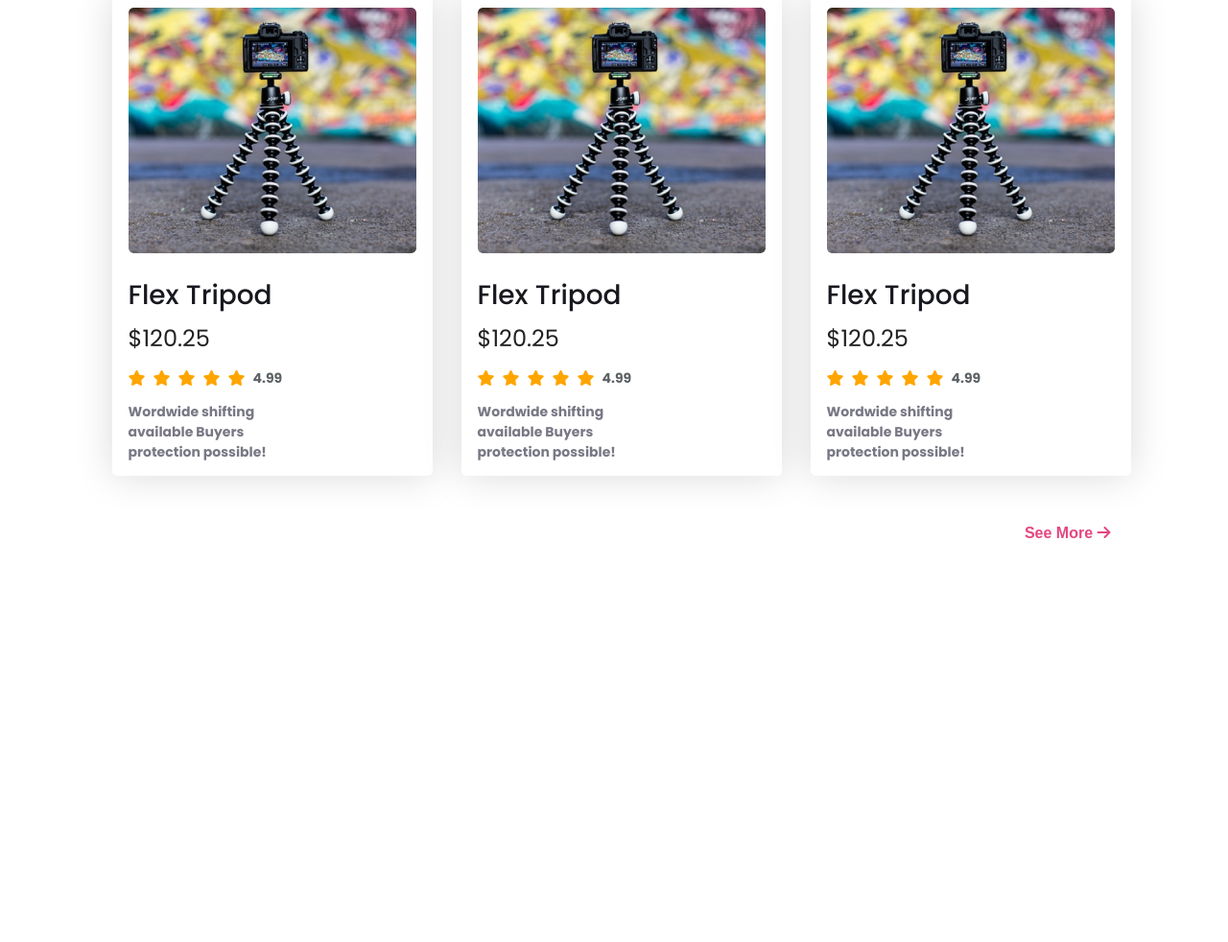
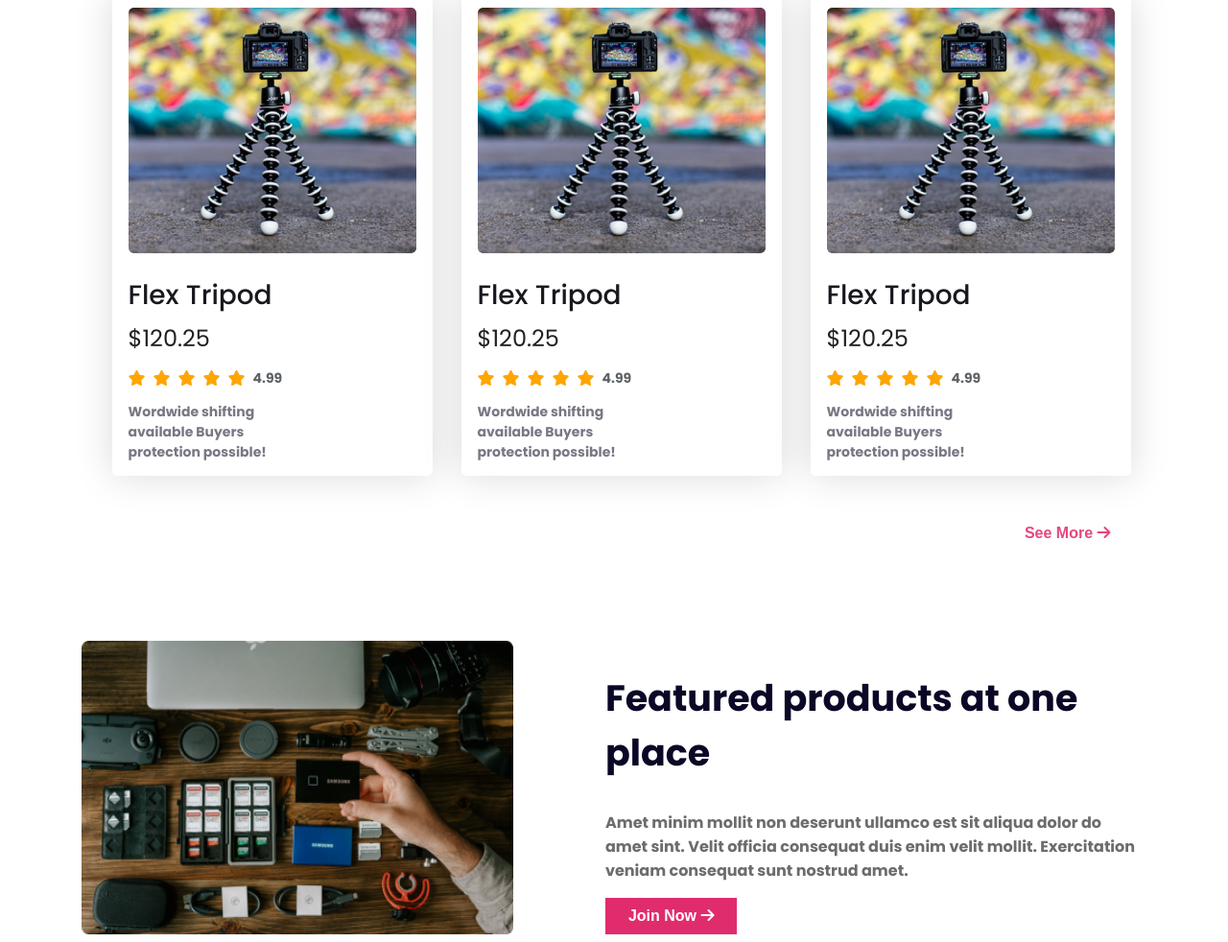
Before and after one commit to AbdurRahman1054/Influencer-gear-2, a plain HTML site: page index.html in a window 1280 px wide. Shown: the part 2073-3055 px from the top of the page at 96% size. Before the commit the page ends 2649 px from the top, so only its background shows below. Drawn offline with Linux system fonts and the light colour scheme.

Commit message:
product section complete

```diff
--- a/index.html
+++ b/index.html
@@ -202,7 +202,20 @@
       <div class="grid_btn">
         <button class="btn_2">See More <i class="fa-solid fa-arrow-right"></i></button>
       </div>
+    </section>
+    <!-- Featured products at one place -->
+    <section class="product display_flex">
 
+      <img class="produt_img" src="./images/gear.png" alt="">
+      <div class="product_container">
+        <h1 class="product_title">Featured products at one place</h1>
+        <p class="product_description">
+          Amet minim mollit non deserunt ullamco est sit aliqua dolor do amet sint. Velit officia consequat duis enim
+          velit
+          mollit. Exercitation veniam consequat sunt nostrud amet.
+        </p>
+        <button class="btn_3">Join Now <i class="fa-solid fa-arrow-right"></i></button>
+      </div>
     </section>
   </main>
   <footer></footer>
--- a/style/style.css
+++ b/style/style.css
@@ -175,6 +175,38 @@ li > a {
   text-align: right;
 }
 
+/* Featured products at one place */
+.product {
+  max-width: 1110px;
+  margin: 0 auto;
+  gap: 96px;
+  margin-top: 100px;
+}
+.product_container {
+  max-width: 610px;
+}
+.produt_img {
+  width: 100%;
+}
+.product_title {
+  font-size: 2.375rem;
+  font-weight: 700;
+  color: #0a0826;
+}
+.product_description {
+  font-size: 1rem;
+  font-weight: 700;
+  color: #6c6c6c;
+}
+.btn_3 {
+  padding: 10px 24px;
+  background: rgb(224, 44, 109);
+  color: white;
+  border: none;
+  font-size: 1rem;
+  font-weight: 700;
+}
+
 @media screen and (max-width: 576px) {
   .icon,
   .banner {
@@ -234,4 +266,14 @@ li > a {
     border-radius: 5px;
     width: 100%;
   }
+  .product {
+    flex-direction: column-reverse;
+  }
+  .product_container {
+    text-align: center;
+    margin-top: -90px;
+  }
+  .produt_img {
+    margin-top: -70px;
+  }
 }
```
